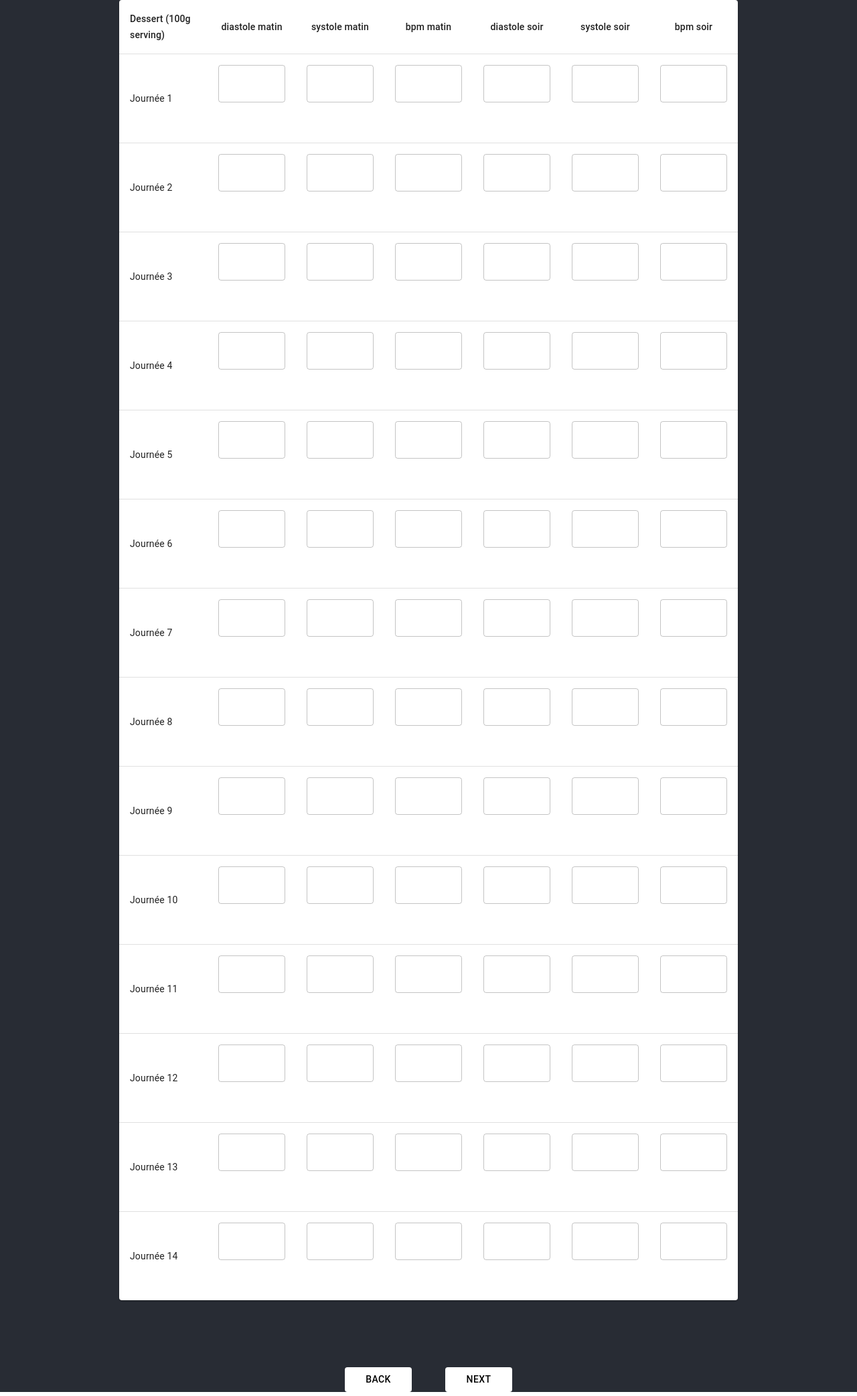
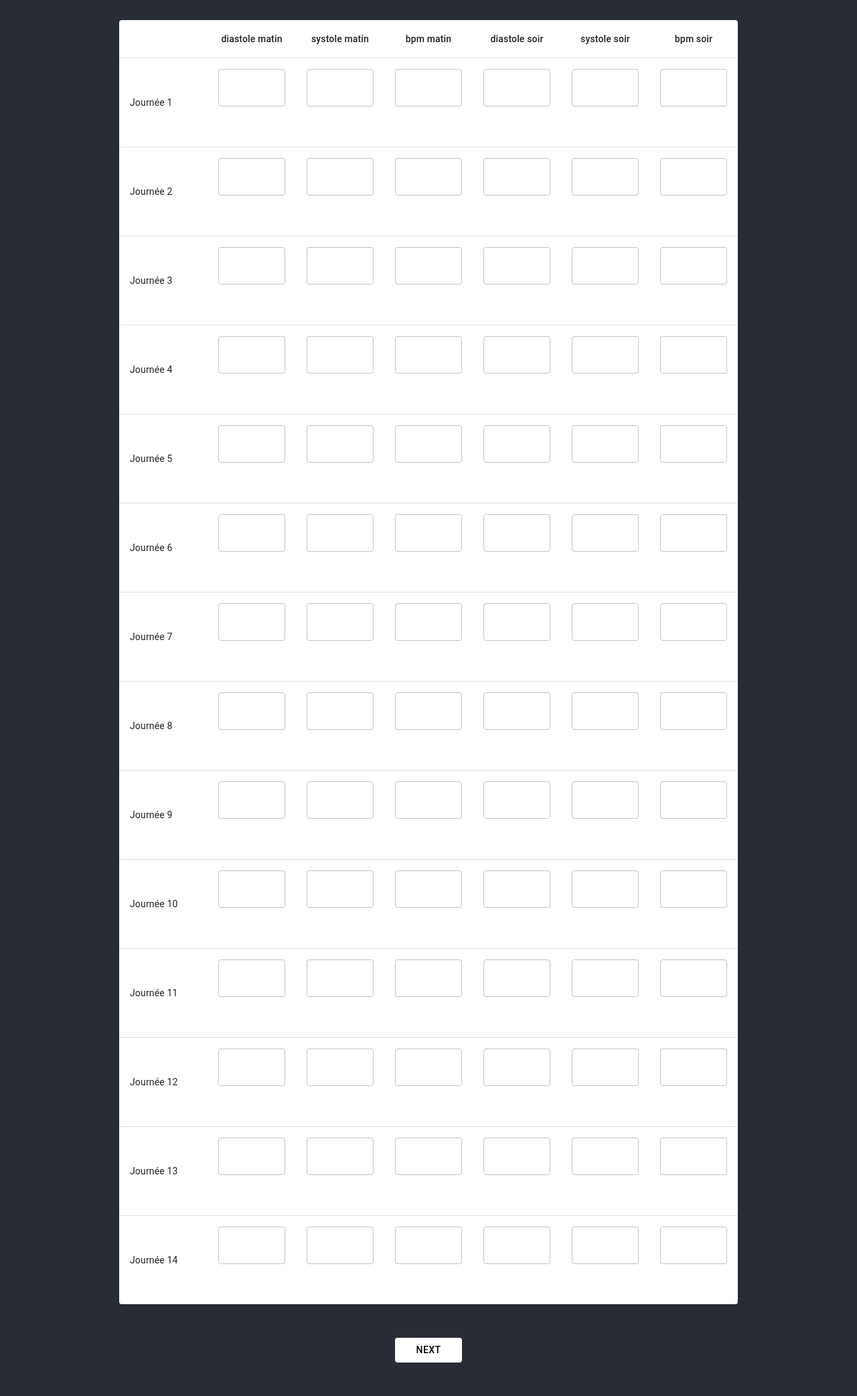
Before and after one commit to renaudmorin/pharpacie, a React (Create React App) app: page / in a window 1280 px wide. Shown: the whole page at 67% size. Built offline with nearby package versions, Linux system fonts and the light colour scheme.

Commit message:
first commit

```diff
--- a/src/App.css
+++ b/src/App.css
@@ -38,7 +38,12 @@
 }
 
 .buttonGroup {
-  margin-top: 100px;
+  margin-top: 50px;
+  margin-bottom: 50px;
   display: flex;
   flex-direction: row;
 }
+
+.tableData {
+  margin-top:30px;
+}
--- a/src/App.js
+++ b/src/App.js
@@ -80,12 +80,12 @@ function App() {
     return (
       <div className="App">
         <header className="App-header">
-          <div>
+          <div className="tableData">
             <TableContainer component={Paper}>
               <Table sx={{ minWidth: 650 }} aria-label="simple table">
                 <TableHead>
                   <TableRow>
-                    <TableCell>Dessert (100g serving)</TableCell>
+                    <TableCell></TableCell>
                     <TableCell align="center">diastole matin</TableCell>
                     <TableCell align="center">systole matin</TableCell>
                     <TableCell align="center">bpm matin</TableCell>
@@ -130,12 +130,16 @@ function App() {
 
           <FormStep1 step= { formStep }/>
           <div className="buttonGroup">
-            <Button onClick={() => {
-              if(formStep === 0) {
-                return;
-              }
-              setFormStep(formStep - 1);
-            }} style={{backgroundColor: "white", width: "100px", color: "black", marginRight:"50px"}}>Back</Button>
+            { formStep > 0 && (
+              <Button onClick={() => {
+                if(formStep === 0) {
+                  return;
+                }
+                setFormStep(formStep - 1);
+              }} style={{backgroundColor: "white", width: "100px", color: "black", marginRight:"50px"}}>
+                Back
+              </Button>
+            )}
             <Button onClick={() => {
               setFormStep(formStep + 1);
             }} style={{backgroundColor: "white", width: "100px", color: "black"}}>Next</Button>
```
